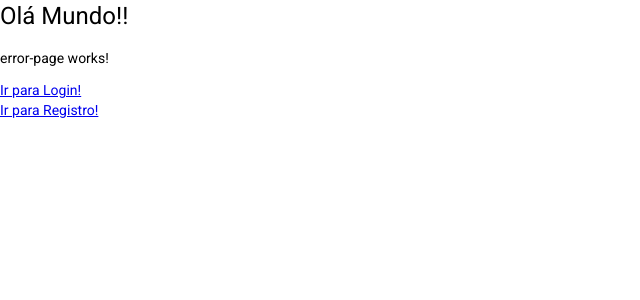
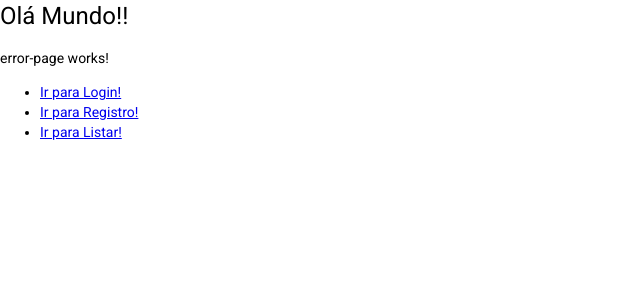
Before and after one commit to FABIO-ADS/heroesApp, an Angular app: page /404 in a window 1280 px wide. Shown: the top 300 px of the page, without its empty margins (0-640 px from the left). Built offline with nearby package versions, Linux system fonts and the light colour scheme.

Commit message:
Routes Children

```diff
--- a/src/app/app-routing.module.ts
+++ b/src/app/app-routing.module.ts
@@ -1,32 +1,30 @@
 import { NgModule } from '@angular/core';
 import { RouterModule, Routes } from '@angular/router';
-
 import { ErrorPageComponent } from './shared/error-page/error-page.component';
 
 const routes: Routes = [
-
   {
     path: 'auth',
-    loadChildren: () => import('./auth/auth.module').then( m => m.AuthModule)
+    loadChildren: () => import('./auth/auth.module').then((m) => m.AuthModule),
+  },
+  {
+    path: 'heroes',
+    loadChildren: () => import('./heroes/heroes.module').then((m) => m.HeroesModule),
   },
   {
     path: '404',
-    component: ErrorPageComponent
+    component: ErrorPageComponent,
   },
   {
     path: '**',
     //component: ErrorPageComponent
-    redirectTo: '404'
-  }
-]
+    redirectTo: '404',
+  },
+];
 
 @NgModule({
   declarations: [],
-  imports: [
-    RouterModule.forRoot( routes)
-  ],
-  exports: [
-    RouterModule
-  ]
+  imports: [RouterModule.forRoot(routes)],
+  exports: [RouterModule],
 })
-export class AppRoutingModule { }
+export class AppRoutingModule {}
--- a/src/app/heroes/pages/home/home.component.html
+++ b/src/app/heroes/pages/home/home.component.html
@@ -1 +1,4 @@
-<p>home works!</p>
+<h1>HeroesApp</h1>
+<hr>
+
+<router-outlet></router-outlet>
--- a/src/app/shared/error-page/error-page.component.html
+++ b/src/app/shared/error-page/error-page.component.html
@@ -1,5 +1,9 @@
 <p>error-page works!</p>
 
-<a routerLink="/auth/login">Ir para Login!</a>
-<br>
-<a routerLink="/auth/registro">Ir para Registro!</a>
+<ul>
+    <li><a routerLink="/auth/login">Ir para Login!</a></li>
+
+    <li><a routerLink="/auth/registro">Ir para Registro!</a></li>
+
+    <li><a routerLink="/heroes/listar">Ir para Listar!</a></li>
+</ul>
```
Also changed, not shown: src/app/heroes/heroes-routing.module.ts (added, +52 -0 lines), src/app/heroes/heroes.module.ts (+7 -8 lines).
